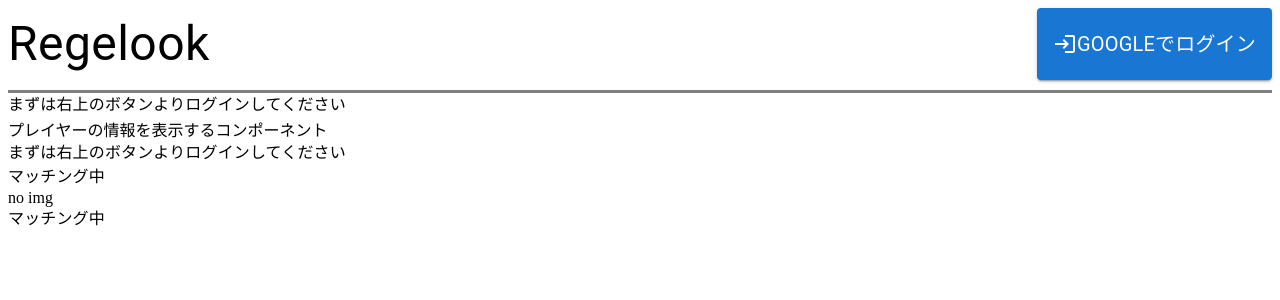
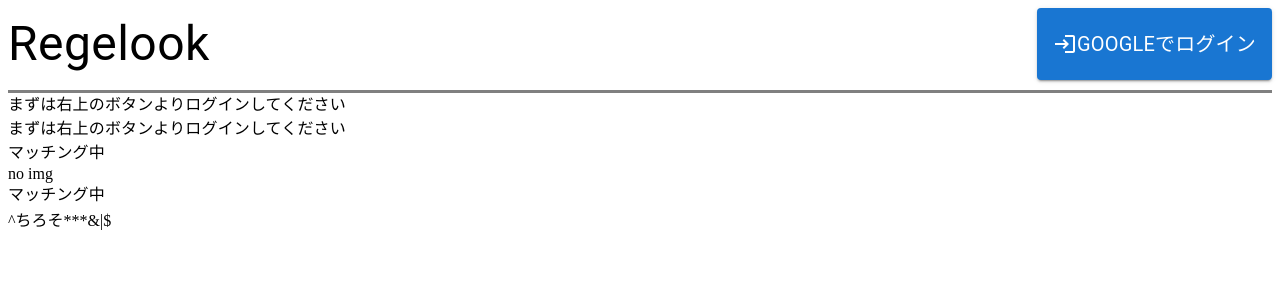
Before and after one commit to ayumu203/programing-C, a React (Vite) app: page / in a window 1280 px wide. Shown: the top 300 px of the page. Built offline with nearby package versions, Linux system fonts and the light colour scheme; no server answers; the database is empty.

Commit message:
[add]ランダムなゲームで使用する文字列を生成するファイルを作成

```diff
--- a/src/Game.jsx
+++ b/src/Game.jsx
@@ -4,6 +4,7 @@ import { Box, Typography } from "@mui/material";
 import { doc, getDoc, onSnapshot } from "firebase/firestore";
 import { db } from "./firebase";
 import { PlayerInfoPanel } from "./GameComponents/PlayerInfoPanel";
+import makeRandomRegText from "./Gametools/makeText";
 
 export const Game = () =>{
     const {user} = useContext(UserContext);
@@ -11,6 +12,7 @@ export const Game = () =>{
     const [ opponent1,setOpponent1 ] = useState(null);
     const [ opponent2,setOpponent2 ] = useState(null);
 
+    // 各プレイヤーの情報を管理する部分
     const userRef = doc(db,"MatchingRoom",`Room${roomNumber}`);
     const userDataObserver = onSnapshot(userRef,async (document) =>{
         if(user && document.exists()){
@@ -46,15 +48,15 @@ export const Game = () =>{
     return(
         <Box>
             <Box>
-                プレイヤーの情報を表示するコンポーネント
+                {/* プレイヤーの情報を表示するBox */}
+                {/* コンポーネント化+UIなんとかしてほしい */}
                 <PlayerInfoPanel></PlayerInfoPanel>
                 {/* {!opponent1 ? <CompetitorInfoPanel></CompetitorInfoPanel> : <CompetitorInfoPanel opponent={opponent1}></CompetitorInfoPanel>} */}
                 <Typography>{!opponent1 ? <>マッチング中</> : <>{opponent1.UserName}</>}</Typography>
                 {!opponent1 ? <>no img</>: <img src={`${opponent1.PhotoURL}`}></img>}
-                {/* 写真も同じように作ってクレメンス、、、 */}
                 <Typography>{!opponent2 ? <>マッチング中</> : <>{opponent2.UserName}</>}</Typography>
-                {/* 写真も同じように作ってクレメンス、、、 */}
             </Box>
+                {makeRandomRegText()}
             <Box>
 
             </Box>
--- /dev/null
+++ b/src/Gametools/makeText.js
@@ -0,0 +1,10 @@
+function makeRandomRegText(){
+    const characters = "あいうえおかきくけこさしすせそたちつてとなにぬねのはひふへほまみむめもやゆよらりるれろわをん".split("");
+    const char1 = characters[Math.floor(Math.random() * characters.length)];
+    const char2 = characters[Math.floor(Math.random() * characters.length)];
+    const char3 = characters[Math.floor(Math.random() * characters.length)];
+    const text = `^${char1}${char2}${char3}***&|$`
+    return text;
+}
+
+export default makeRandomRegText;
```
